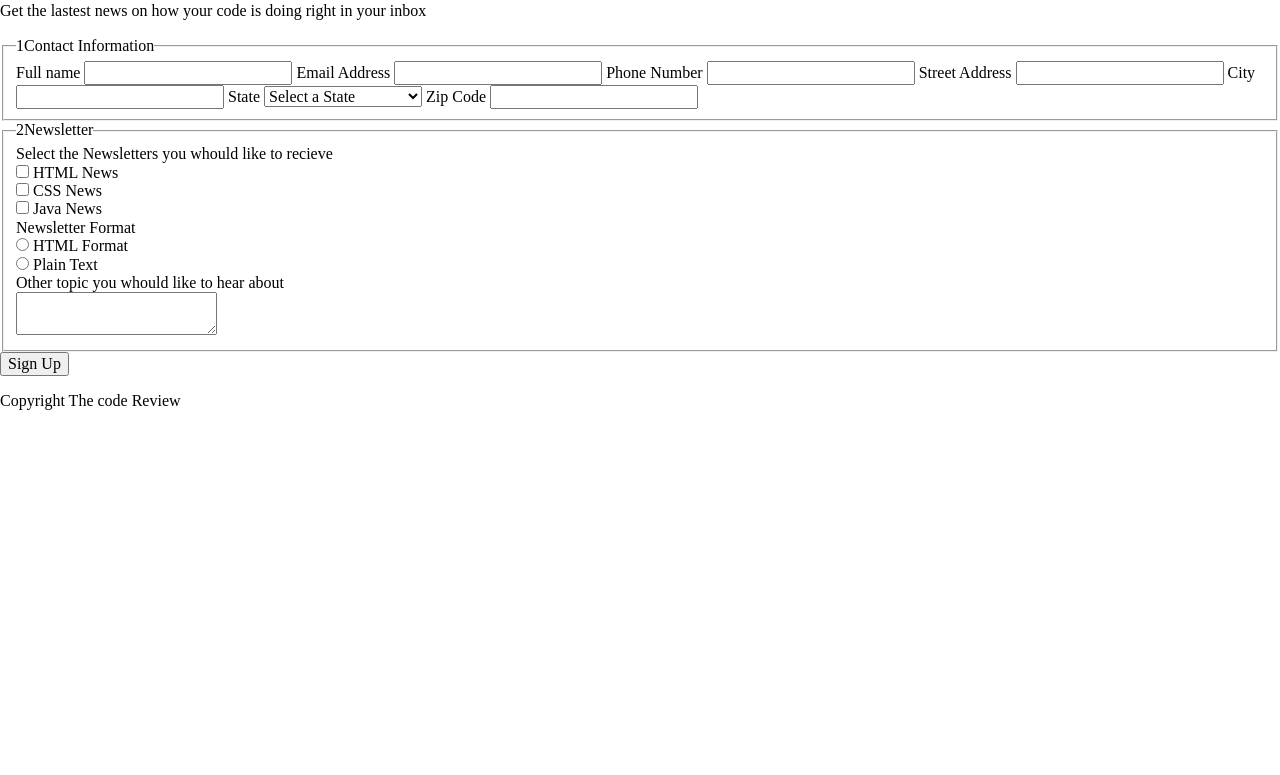
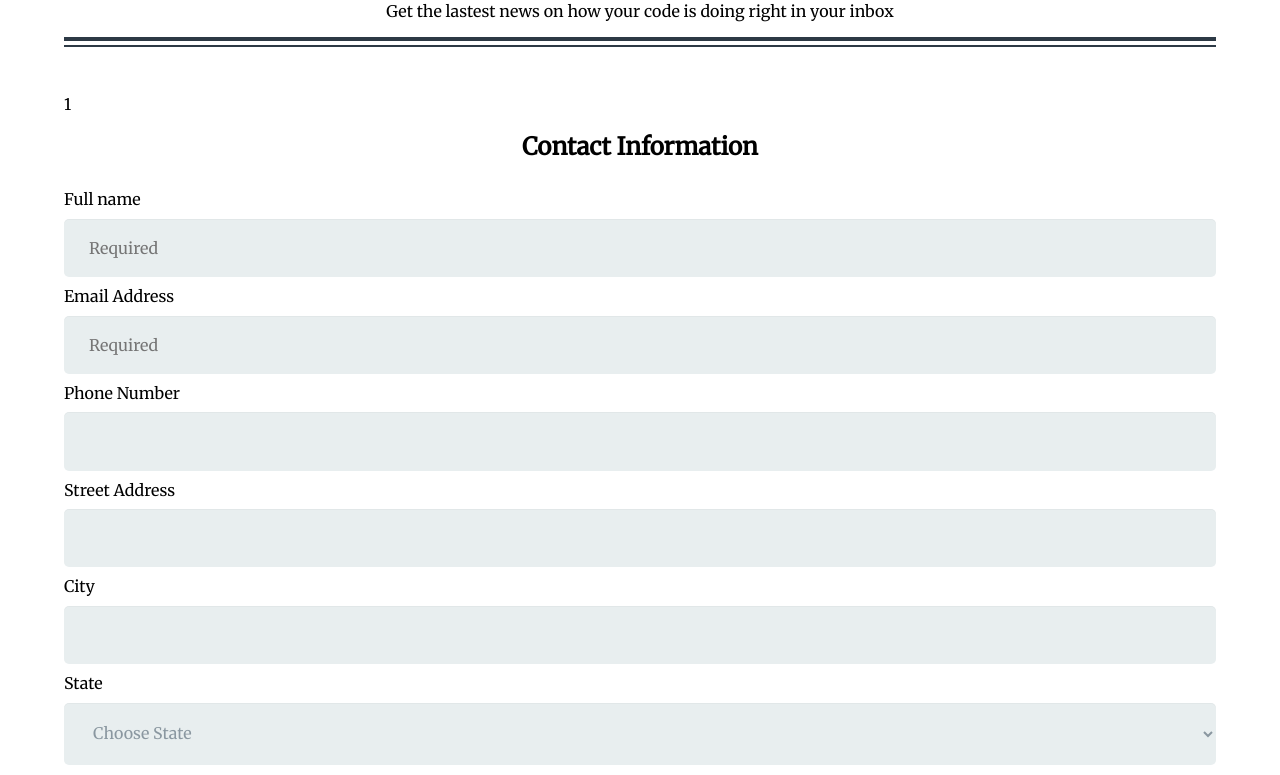
Before and after one commit to Sberla84/3-Online-Registration-Form, a plain HTML site: page index.html in a window 1280 px wide. Shown: the part 125-900 px from the top of the page. Before the commit the page ends 800 px from the top, so only its background shows below. Drawn offline with Linux system fonts and the light colour scheme.

Commit message:
some css added

```diff
--- a/css/style.css
+++ b/css/style.css
@@ -3,3 +3,97 @@
     -webkit-box-sizing: border-box;
     box-sizing: border-box;
   }
+
+
+  body {
+    font-family: 'Merriweather', serif;
+  }
+
+  fieldset {
+    border-top: 2px solid #2d3945;
+    border-bottom: none;
+    border-left: none;
+    border-right: none;
+    padding: 3em 0px 0px 0px;
+    margin: auto;
+    max-width: 90%;
+    flex-direction: column;
+
+  }
+
+  p,
+  h1,
+  h2 {
+    text-align: center;
+  }
+
+  .main_header {
+    margin-bottom: 4px;
+  }
+
+
+  .container_1 {
+    display: flex;
+    flex-direction: column;
+    margin-bottom: 3em;
+  }
+
+  .head {
+    margin: auto;
+    max-width: 90%;
+    border-bottom: 4px solid #2d3945;
+  }
+.label {
+  padding: 10px 10px 10px 0px;
+}
+
+.zip-style {
+  width: 50%;
+}
+
+input[type=radio],
+input[type=checkbox] {
+  margin: 0 4px 8px 0;
+}
+.select_state,
+input[type=text],
+input[type=email],
+input[type=tel] {
+   font-size: 1em;
+   padding: 20px 25px;
+   border: none;
+   background-color: #e8eeef;
+   border-radius: 5px;
+   box-sizing: border-box;
+   box-shadow: 0 1px 0 rgba(0,0,0,0.03) inset;
+   color: #8a97a0;
+   max-width: 100%;
+   outline: 0;
+}
+
+.textarea_style {
+  margin:0 auto;
+  font-size: 1em;
+  padding: 20px 25px;
+  border: none;
+  background-color: #e8eeef;
+  border-radius: 5px;
+  box-sizing: border-box;
+  box-shadow: 0 1px 0 rgba(0,0,0,0.03) inset;
+  color: #8a97a0;
+  width: 100%;
+  outline: 0;
+}
+
+.label_bottom {
+  margin: 20px;
+
+::placeholder {
+  text-align: right;
+  font-style: italic;
+  color: #b5c0c9;
+}
+
+input:focus {
+  border: 2px solid #24517e;
+}
--- a/index.html
+++ b/index.html
@@ -4,44 +4,48 @@
             <meta charset="utf-8">
             <meta name="viewport" content="width=device-width, initial-scale=1.0">
             <title>My Portfolio</title>
-            <link href='https://fonts.googleapis.com/css?family=Roboto&display=swap' rel='stylesheet' type='text/css'>
+            <link href='https://fonts.googleapis.com/css?family=Merriweather&display=swap' rel='stylesheet' type='text/css'>
             <link rel="stylesheet" href="css/normalize.css">
             <link rel="stylesheet" href="css/style.css">
         </head>
   <body>
 
-    <header>
+    <header class="main_header">
       <h1>The code review</h1>
-      <h2>Signup for our newsletter</h2>
-      <p>Get the lastest news on how your code is doing right in your inbox</p>
+      <div class="head">
+            <h2>Signup for our newsletter</h2>
+            <p>Get the lastest news on how your code is doing right in your inbox</p>
+     </div>
     </header>
 
     <div>
         <form action="index.html" method="post">
         <fieldset>
-            <legend><span>1</span>Contact Information</legend>  <!-- added "span" with number to better style-->
 
-            <label for="name">Full name</label>
-            <input type="text" id="name" name="user_name">
+          <div class="container_1">
+            <legend><span>1</span><h2>Contact Information</h2></legend>  <!-- added "span" with number to better style-->
 
-            <label for="email">Email Address</label>
-            <input type="email" id="email" name="user_email">
+            <label class="label" for="name">Full name</label>
+            <input placeholder="Required " type="text" id="name" name="user_name">
 
-            <label for="phone">Phone Number</label>
+            <label class="label" for="email">Email Address</label>
+            <input placeholder="Required " type="email" id="email" name="user_email">
+
+            <label class="label" for="phone">Phone Number</label>
             <input type="tel" id="phone" name="user_phone">
 
-            <label for="address">Street Address</label>
+            <label class="label" for="address">Street Address</label>
             <input type="text" id="address" name="user_address">
 
-            <label for="city">City</label>
+            <label class="label" for="city">City</label>
             <input type="text" id="city" name="user_city">
 
 
 
-            <label for="state">State</label>
+            <label class="label" for="state">State</label>
 
-                <select name="state" id="state">
-                            <option value="" selected="selected">Select a State</option>
+                <select class="select_state" name="state" id="state">
+                            <option value="" selected="selected">Choose State</option>
                             <option value="AL">Alabama</option>
                             <option value="AK">Alaska</option>
                             <option value="AZ">Arizona</option>
@@ -97,10 +101,10 @@
 
 
 
-            <label for="zip">Zip Code</label>
-            <input type="text" id="zip" name="user_zip">  <!-- input type numer show some arrows try to remove with css-->
+            <label class="label" for="zip">Zip Code</label>
+            <input class="zip-style" type="text" id="zip" name="user_zip" pattern="[0-9]*">
 
-
+         </div>
 
 
 
@@ -108,12 +112,14 @@
         </fieldset>
 
         <fieldset>
-            <legend><span>2</span>Newsletter</legend>
+          <div>
+
+            <legend><span>2</span><h2>Newsletter</h2></legend>
 
 
              <!-- NEWSLETTER type-->
 
-            <label>Select the Newsletters you whould like to recieve</label><br>
+            <label class="label_bottom">Select the Newsletters you whould like to recieve</label><br>
 
 
             <input type="checkbox" id="HTML" value="html_news" name="newsletter">
@@ -127,7 +133,7 @@
 
             <!-- NEWSLETTER format-->
 
-            <label>Newsletter Format</label><br>
+            <label class="label_bottom">Newsletter Format</label><br>
 
             <input type="radio" id="html_format" value="html_format" name="format">
             <label for="html_format">HTML Format</label><br>
@@ -136,15 +142,15 @@
             <label for="plain_text">Plain Text</label><br>
 
             <label for="other_topic">Other topic you whould like to hear about</label><br>
-            <textarea></textarea>
+            <textarea class="textarea_style"></textarea>
 
+        </div>
 
-
-
+        <button type="submit">Sign Up</button>
 
         </fieldset>
 
-        <button type="submit">Sign Up</button>
+
 
     </form>
 </div>
```
Also changed, not shown: online_registration_v4/desktop-form.png (added), online_registration_v4/mobile-form.png (added).
